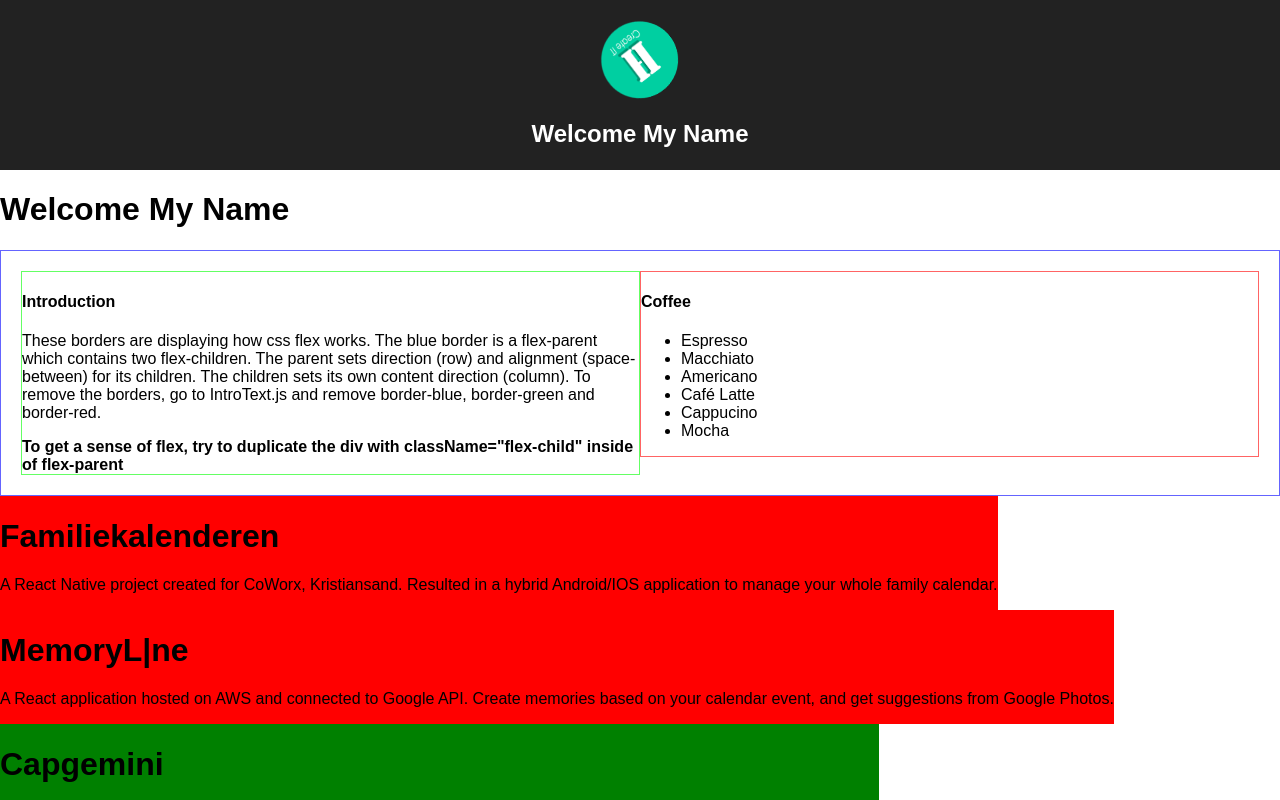
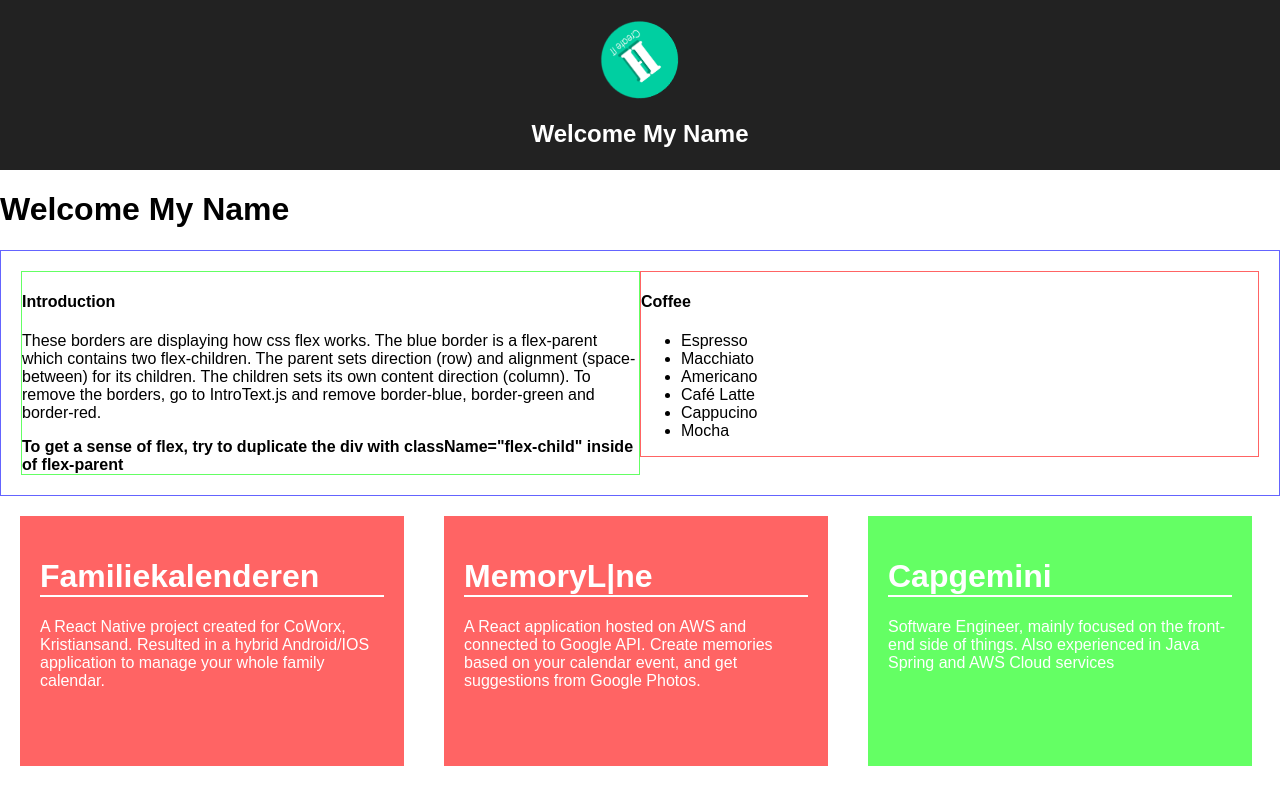
Before and after one commit to Jeyloh/ntnu-boilerplate, a React (Create React App) app: page /tab1 in a window 1280 px wide. Both pictures are taken after a click on the button "Log in". Shown: the top 800 px of the page. Built offline with nearby package versions, Linux system fonts and the light colour scheme.

Commit message:
Some CSS changes

```diff
--- a/src/App.css
+++ b/src/App.css
@@ -67,9 +67,21 @@
 
 .content {
   display: flex;
-  flex-direction: center;
+  flex-direction: row;
   align-items: flex-start;
-  flex-direction: column;
+  flex-wrap: wrap;
+}
+
+.personal-data-container {
+  width: 30%;
+  min-height: 250px;
+  padding: 20px;
+  margin: 20px;
+  color: white;
+}
+
+.personal-data-container h1 {
+  border-bottom: 2px solid white;
 }
 
 .border-red {
--- a/src/components/PageContent.js
+++ b/src/components/PageContent.js
@@ -1,7 +1,6 @@
 import React, { Component } from 'react';
 import {PersonalEntry} from "./PersonalEntry";
 import {LoadingSpinner} from "./LoadingSpinner";
-import Router from './TabRouting/Router'
 import IntroText from './IntroText'
 
 class PageContent extends Component {
@@ -16,10 +15,9 @@ class PageContent extends Component {
         <div className="content">
           <h1>Welcome {this.props.user.name}</h1>
           <IntroText />
-          <PersonalEntry backgroundColor="red" dataArray={this.props.user.projectExperience}/>
-          <PersonalEntry backgroundColor="green" dataArray={this.props.user.workExperience}/>
-          <PersonalEntry backgroundColor="blue" dataArray={this.props.user.hobbies}/>
-
+          <PersonalEntry color="rgb(255, 100, 100)" dataArray={this.props.user.projectExperience}/>
+          <PersonalEntry color="rgb(100, 255, 100)" dataArray={this.props.user.workExperience}/>
+          <PersonalEntry color="rgb(100, 100, 255)" dataArray={this.props.user.hobbies}/>
         </div>
       );
     } else {
--- a/src/components/PersonalEntry.js
+++ b/src/components/PersonalEntry.js
@@ -6,12 +6,11 @@ export const PersonalEntry = (props) => {
   return (
     Array.isArray(props.dataArray) ?
       props.dataArray.map(({title, description}) => (
-        <div style={{backgroundColor: props.backgroundColor}} className="personalDataContainer">
+        <div style={{backgroundColor: props.color}} className="personal-data-container">
           <h1>{title}</h1>
           <p>{description}</p>
         </div>
       ))
       : null
   )
-
 }
```
Also changed, not shown: src/components/IntroText.js (+9 -7 lines).
